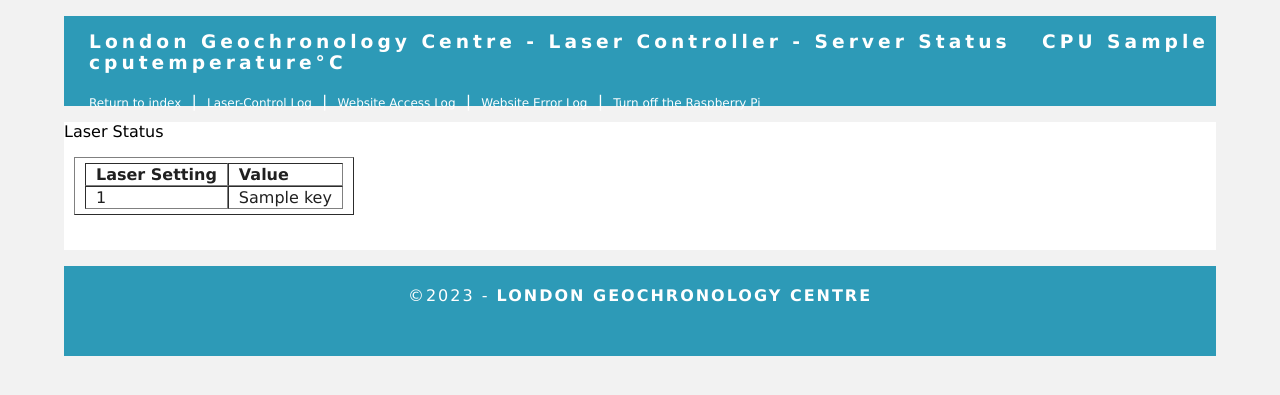
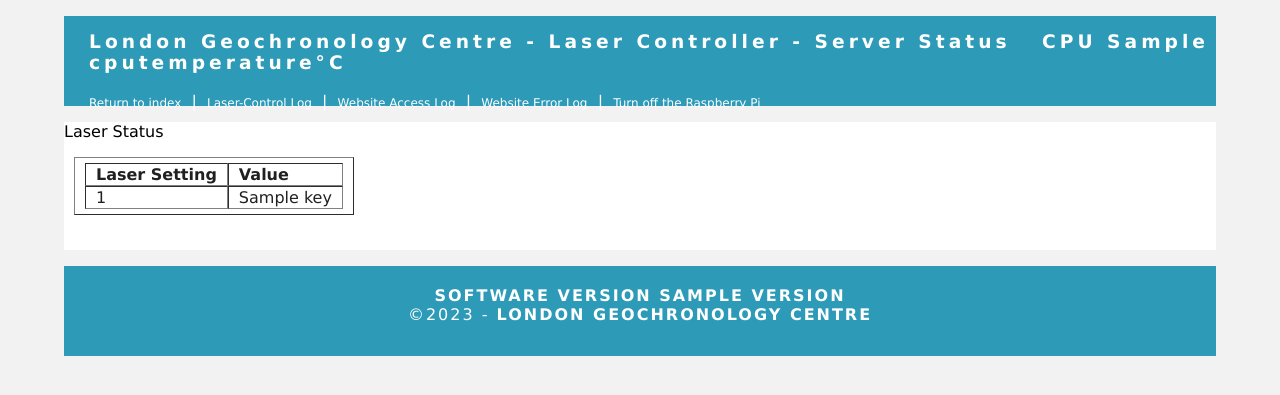
Before and after one commit to westerlymerlin/RPi-Laser-Controller, a Flask app: template templates/index.html in a window 1280 px wide. Shown: the top 395 px of the page. Run offline with Flask 2, Linux system fonts and the light colour scheme; the template is opened without the code that fills it: most values are stand-ins (such as "Sample title", 1, 10 or a date in 2020); parts of the project's set-up code (start-up, migrations or seed data) failed here and were passed over.

Commit message:
v1.2,1 Display version on web status pages

```diff
--- a/app.py
+++ b/app.py
@@ -1,7 +1,7 @@
 import os
 from flask import Flask, render_template, jsonify, request
 from laserclass import laser
-from settings import settings
+from settings import settings, version
 
 app = Flask(__name__)
 
@@ -12,7 +12,7 @@
         log = f.readline()
     f.close()
     cputemperature = round(float(log)/1000, 1)
-    return render_template('index.html', laserstatus=laser.httpstatus(), cputemperature=cputemperature)
+    return render_template('index.html', laserstatus=laser.httpstatus(), cputemperature=cputemperature, version=version)
 
 
 @app.route('/api', methods=['POST'])
@@ -37,7 +37,7 @@
     f.close()
     log.reverse()
     logs = tuple(log)
-    return render_template('logs.html', rows=logs, log='X-Y log', cputemperature=cputemperature)
+    return render_template('logs.html', rows=logs, log='X-Y log', cputemperature=cputemperature, version=version)
 
 
 @app.route('/guaccesslog')
@@ -51,7 +51,7 @@
     f.close()
     log.reverse()
     logs = tuple(log)
-    return render_template('logs.html', rows=logs, log='gunicorn access log', cputemperature=cputemperature)
+    return render_template('logs.html', rows=logs, log='gunicorn access log', cputemperature=cputemperature, version=version)
 
 
 @app.route('/guerrorlog')
@@ -65,7 +65,7 @@
     f.close()
     log.reverse()
     logs = tuple(log)
-    return render_template('logs.html', rows=logs, log='gunicorn error log', cputemperature=cputemperature)
+    return render_template('logs.html', rows=logs, log='gunicorn error log', cputemperature=cputemperature, version=version)
 
 
 @app.route('/uscHALT')
--- a/settings.py
+++ b/settings.py
@@ -1,6 +1,6 @@
 import json
 
-version = '1.2'
+version = '1.2.1'
 settings = {}
 
 
--- a/templates/index.html
+++ b/templates/index.html
@@ -4,7 +4,7 @@
 <meta charset="utf-8">
 <meta http-equiv="X-UA-Compatible" content="IE=edge">
 <meta name="viewport" content="width=device-width, initial-scale=1">
-<meta http-equiv="refresh" content="30" >
+<meta http-equiv="refresh" content="300" >
 <title>London Geochronology Centre - Helium Line - Laser Controller</title>
 <link href="{{ url_for('static',filename='css/text.css') }}" rel="stylesheet" type="text/css">
 <link rel="shortcut icon" href="{{ url_for('static', filename='images/favicon.ico') }}">
@@ -37,7 +37,7 @@
     <p>&nbsp</p>
 	</section>
   <section class="banner">
- <div class ="copyright">&copy;2023 - <strong>London Geochronology Centre</strong></div>
+      <div class ="copyright"><strong>Software Version {{version}}</strong><br>&copy;2023 - <strong>London Geochronology Centre</strong></div>
 	  </section>
 </body>
 </html>
--- a/templates/logs.html
+++ b/templates/logs.html
@@ -32,7 +32,7 @@
         &nbsp</p>
 	</section>
   <section class="banner">
- <div class ="copyright">&copy;2023 - <strong>London Geochronology Centre</strong></div>
+ <div class ="copyright"><strong>Version {{version}}</strong><br>&copy;2023 - <strong>London Geochronology Centre</strong></div>
 	  </section>
 </body>
 </html>
```
